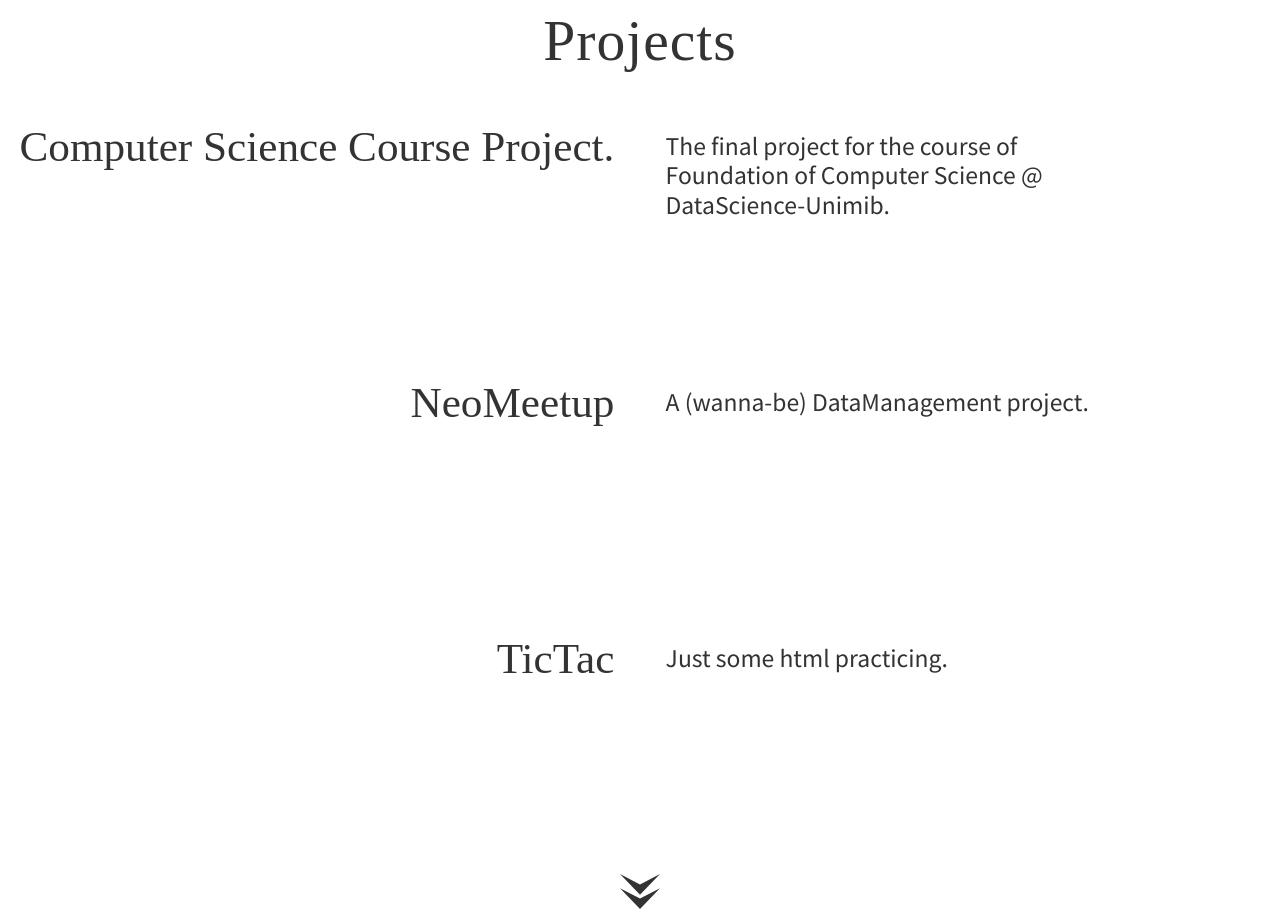
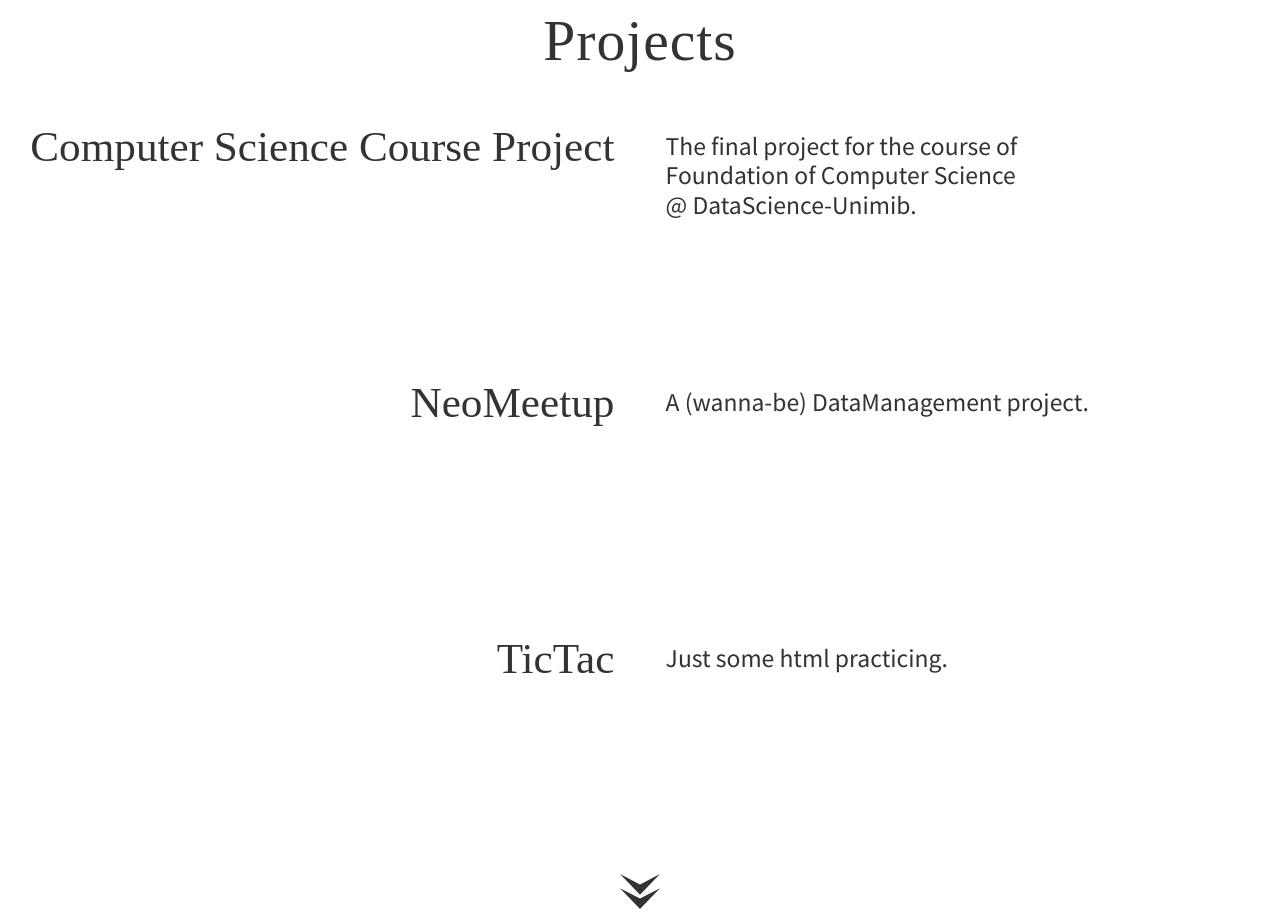
Before and after one commit to DBertazioli/DBertazioli.github.io, a website: page index.html in a window 1280 px wide. Shown: the part 880-1800 px from the top of the page. Drawn offline with nearby package versions, Linux system fonts and the light colour scheme; a web font is replaced by a local one.

Commit message:
somefixes

```diff
--- a/index.html
+++ b/index.html
@@ -1,4 +1,4 @@
 <html> <head> <link href="https://fonts.googleapis.com/css?family=Source+Sans+Pro" rel="stylesheet"> <link rel="stylesheet" type="text/css" href="https://necolas.github.io/normalize.css/8.0.0/normalize.css"> <link href="style.css" rel="stylesheet" type="text/css"> </head> <body> <nav> <ul> <li> <a data-href="#home">Home</a> </li> <li> <a data-href="#projects">Projects</a> </li> <li> <a data-href="#aboutme">About</a> </li> <li> <a data-href="#contact">Contact</a> </li> </ul> </nav> <div id="home"> <h1>Dario Bertazioli</h1> <p>Wanna-be Data Scientist.<br><br> Welcome to my temporary webpage!</p> </div> <img class="arrow" src="arrow.svg" alt="Arrow pointing down." data-href="#projects"> <div id="projects"> <h2>Projects</h2>
- <div class="project"> <h3><a href="https://github.com/DBertazioli/Foundation-of-Computer-Science-Course-Project"> Computer Science Course Project.</a></h3> <p>The final project for the course of Foundation of Computer Science @ DataScience-Unimib.</p> </div>
+ <div class="project"> <h3><a href="https://github.com/DBertazioli/Foundation-of-Computer-Science-Course-Project"> Computer Science Course Project</a></h3> <p>The final project for the course of Foundation of Computer Science <br> @ DataScience-Unimib.</p> </div>
  <div class="project"> <h3><a href="https://github.com/DBertazioli/NeoMeetup"> NeoMeetup</a></h3> <p>A (wanna-be) DataManagement project.</p> </div>
  <div class="project"> <h3><a href="https://dbertazioli.github.io/TicTac/"> TicTac</a></h3> <p>Just some html practicing.</p> </div> </div> <img class="arrow" src="arrow.svg" alt="Arrow pointing down." data-href="#aboutme"> <div id="aboutme"> <h2>About me</h2> <p>Too lazy atm <br><br> Even lazier rn.<br><br>But I promise I will add a description as soon as I find myself one.</p> <img src="img.jpg"> </div> <img class="arrow" src="arrow.svg" alt="Arrow pointing down." data-href="#contact"> <div id="contact"> <h2>Contact</h2> <p>please, feel free to contact me, anytime.</p> <div class="flex">  <a href="mailto:dario.bertazioli@campus.unimib.it"><img title="dario.bertazioli@campus.unimib.it" src="gmail.jpg"></a>  </div> </div> </body> <script async defer src="scroller.js"></script> </html>
```
